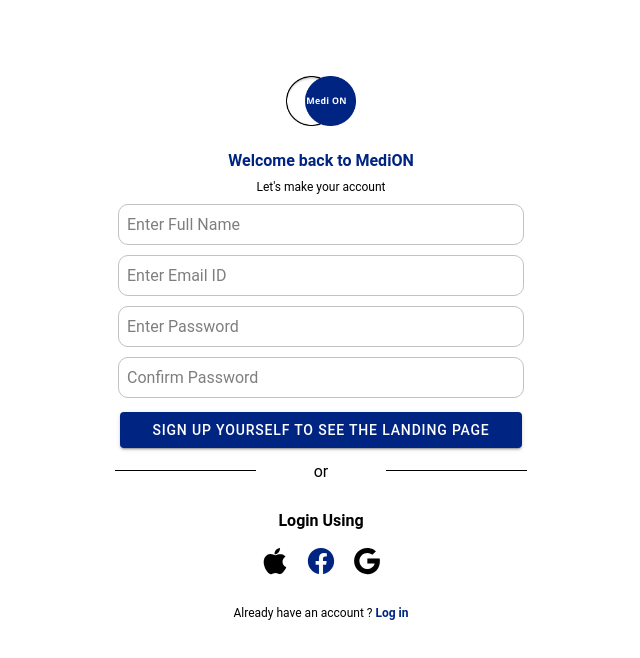
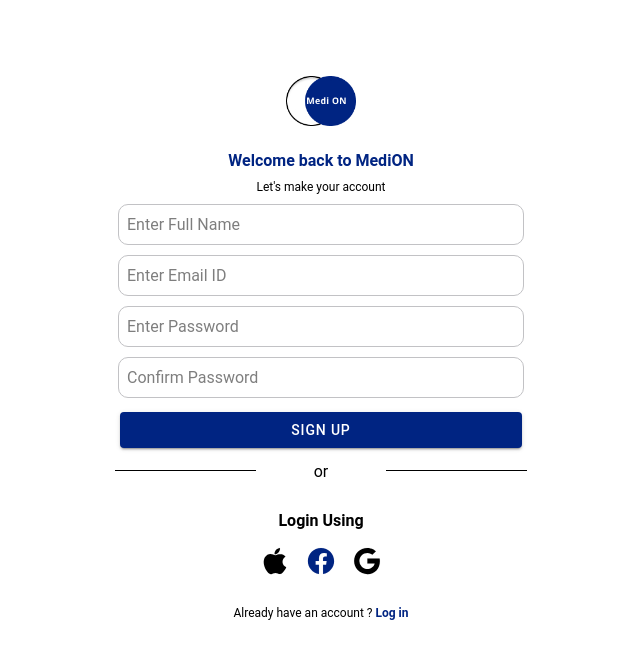
Before and after one commit to DigbijayNayak/medion-app, a React (Create React App) app: page /signup in a window 1280 px wide. Shown: the top 658 px of the page, without its empty margins (319-959 px from the left). Built offline with nearby package versions, Linux system fonts and the light colour scheme; no server answers; the database is empty.

Commit message:
Small Changes

```diff
--- a/src/components/Signup.tsx
+++ b/src/components/Signup.tsx
@@ -222,7 +222,7 @@
                 className="submit"
                 onClick={handleRegister}
               >
-                Sign Up Yourself to see the landing page
+                Sign Up
               </IonButton>
             </IonCol>
           </IonRow>
```
